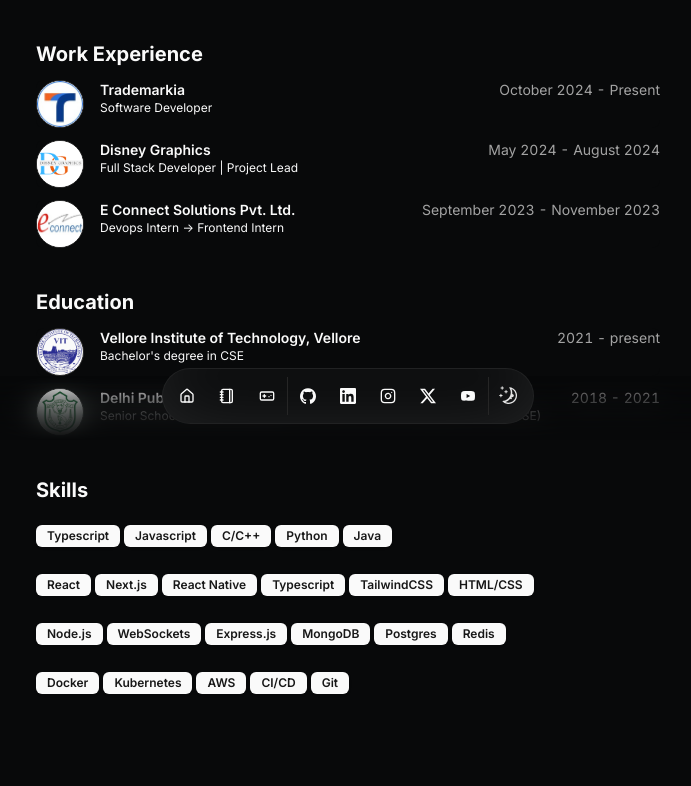
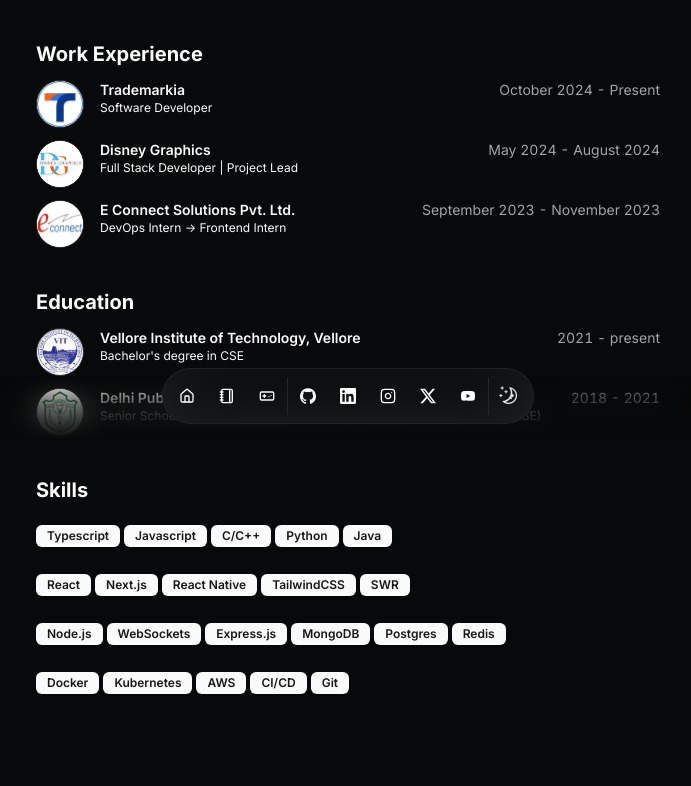
Before and after one commit to ishanaudichya/ishanaudichya.xyz, a Next.js app: page / in a window 1280 px wide. Shown: the part 360-1146 px from the top of the page, without its empty margins (292-983 px from the left). Built offline with nearby package versions, Linux system fonts and the light colour scheme.

Commit message:
fixed desc

```diff
--- a/src/data/resume.tsx
+++ b/src/data/resume.tsx
@@ -42,9 +42,8 @@
       "React",
       "Next.js",
       "React Native",
-      "Typescript",
       "TailwindCSS",
-      "HTML/CSS",
+      "SWR",
     ],
     backend: [
       "Node.js",
@@ -125,7 +124,7 @@
       start: "October 2024",
       end: "Present",
       description:
-        "Hello",
+        "Developed client-side product flows and created user flows for various applications. Worked on Signmarkia, a decentralized e-signature tool, where I handled deployments and contributed to system architecture. Additionally, I implemented features for the statistics tab for the admin dashboard.",
     },
     {
       company: "Disney Graphics",
@@ -137,19 +136,19 @@
       start: "May 2024",
       end: "August 2024",
       description:
-        "Implemented a custom Kubernetes controller in Go to automate the deployment of MySQL and ProxySQL custom resources in order to enable 2,000+ internal developers to instantly deploy their app databases to production. Wrote several scripts in Go to automate MySQL database failovers while maintaining master-slave replication topologies and keeping Zookeeper nodes consistent with changes.",
+        "Led the development of a comprehensive e-commerce platform, which included creating a client panel for managing transactions and user interactions. Implemented payment processing systems, established deployment pipelines, and managed cluster configurations to ensure seamless operations. Additionally, designed a centralized admin dashboard to oversee all aspects of the platform efficiently.",
     },
     {
       company: "E Connect Solutions Pvt. Ltd.",
       href: "https://www.e-connectsolutions.com/",
       badges: [],
       location: "Jaipur, Rajasthan",
-      title: "Devops Intern -> Frontend Intern",
+      title: "DevOps Intern -> Frontend Intern",
       logoUrl: "/econ.png",
       start: "September 2023",
       end: "November 2023",
       description:
-        "Architected and wrote the entire MVP of the GeForce Now Cloud Gaming internal admin and A/B testing dashboard using React, Redux, TypeScript, and Python.",
+        "Developed 'RajSIMS' and 'XHRM' for the Rajasthan Government healthcare sector, role in creating responsive mobile applications, achieving a 95% user satisfaction rating across platforms. Enhanced application scalability by kubernetes and backend optimization with AWS, ",
     },
   ],
   education: [
```
